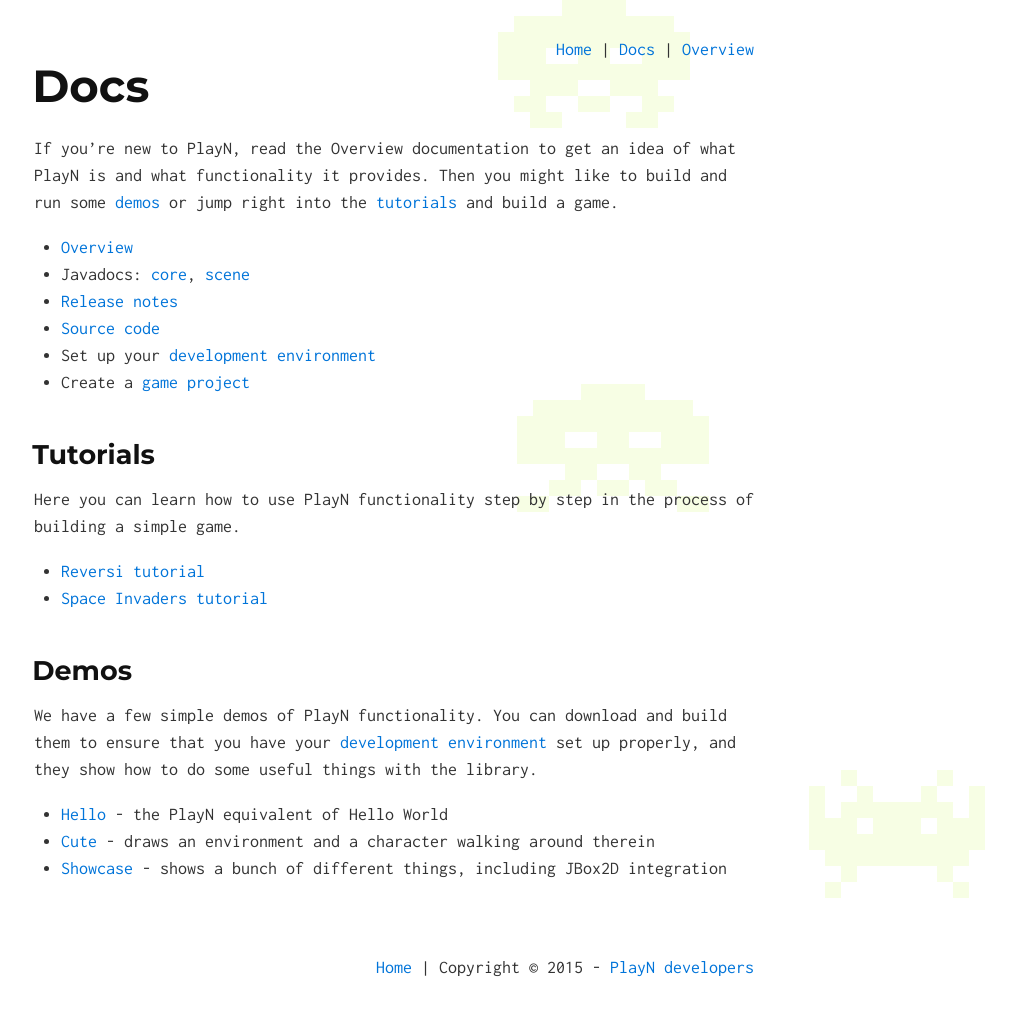
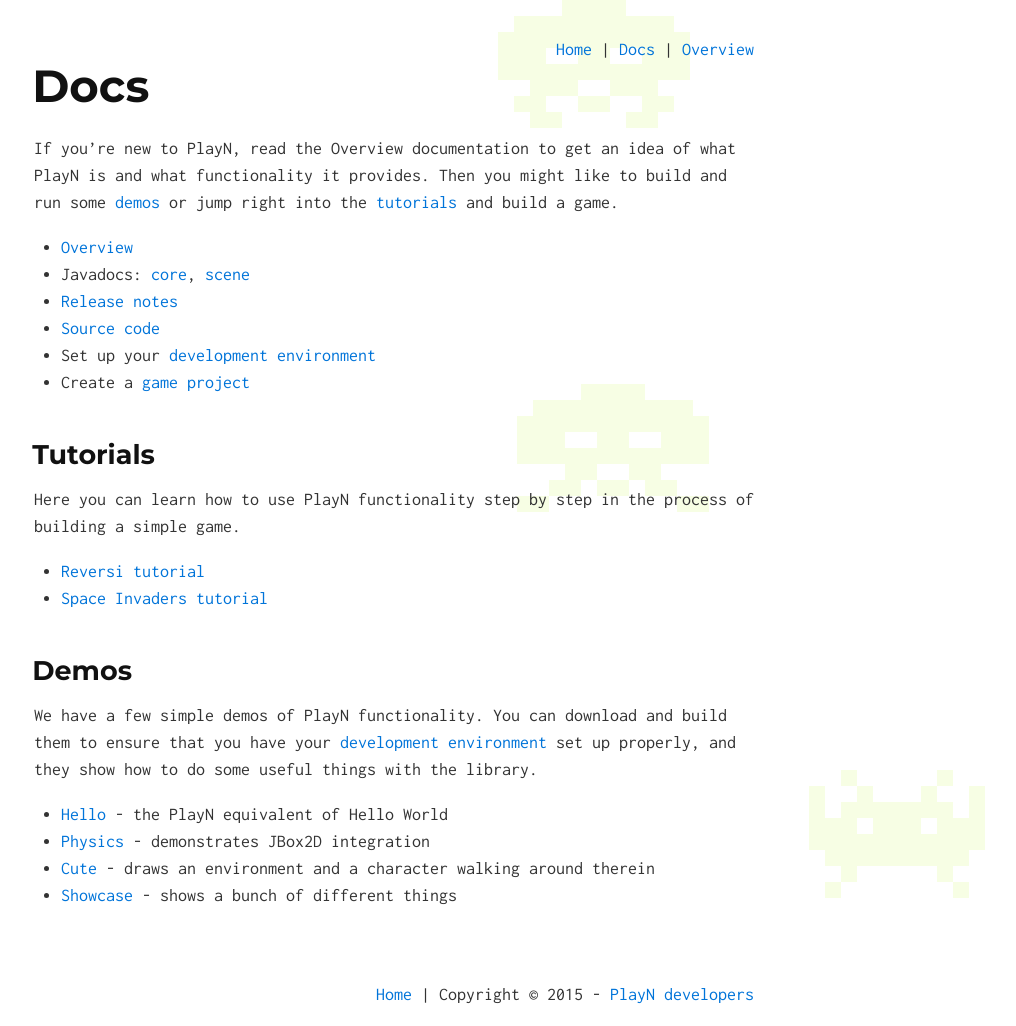
Before and after one commit to playn/playn.github.io, a Jekyll site: the page built from docs/index.md, in a window 1280 px wide. Shown: the whole page, without its empty margins (246-1262 px from the left). Built offline with Jekyll 4.4.1, drawn with Linux system fonts in a browser that asks for light colours; Markdown is read by kramdown in place of the engine named in the settings; before the commit the page ends 999 px from its top, so only the background shows below that.

Commit message:
Added Physics demo.

```diff
--- a/docs/index.md
+++ b/docs/index.md
@@ -30,9 +30,11 @@
 useful things with the library.
 
 * [Hello] - the PlayN equivalent of Hello World
+* [Physics] - demonstrates JBox2D integration
 * [Cute] - draws an environment and a character walking around therein
-* [Showcase] - shows a bunch of different things, including JBox2D integration
+* [Showcase] - shows a bunch of different things
 
+[Cute]: http://github.com/playn/playn-samples/tree/master/cute
 [Hello]: http://github.com/playn/playn-samples/tree/master/hello
-[Cute]: http://github.com/playn/playn-samples/tree/master/cute
+[Physics]: http://github.com/playn/playn-samples/tree/master/physics
 [Showcase]: http://github.com/playn/playn-samples/tree/master/showcase
```
